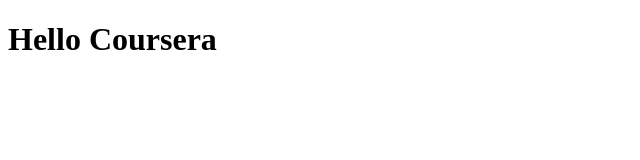
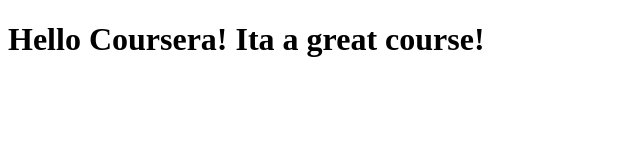
Before and after one commit to amish358/coursera, a plain HTML site: page site/index.html in a window 1280 px wide. Shown: the whole page, without its empty margins (0-640 px from the left). Drawn offline with Linux system fonts and the light colour scheme.

Commit message:
Small Addition

```diff
--- a/site/index.html
+++ b/site/index.html
@@ -4,6 +4,6 @@
 	<title>Hello Coursera</title>
 </head>
 <body>
-<h1>Hello Coursera</h1>
+<h1>Hello Coursera! Ita a great course!</h1>
 </body>
 </html>
```
